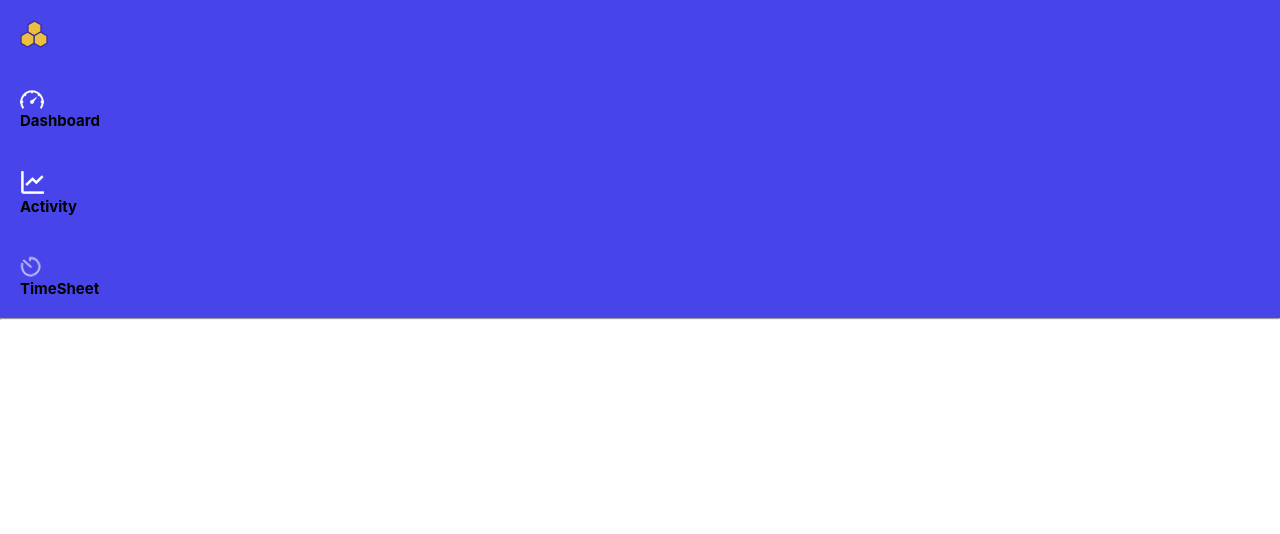
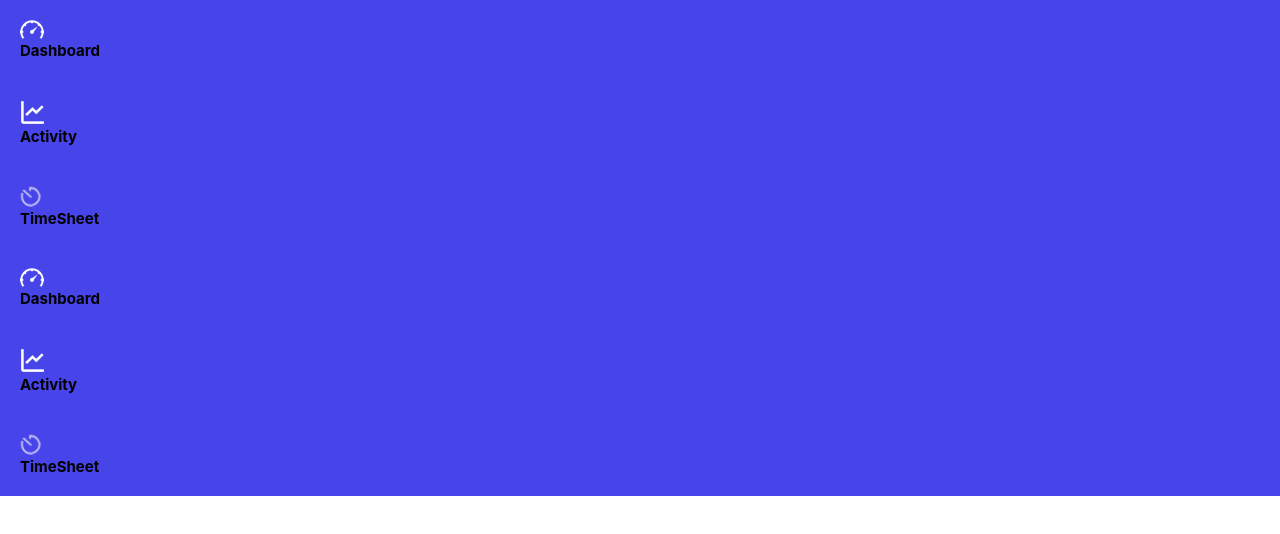
Before and after one commit to rohit1101/challenge-2, a React (Create React App) app: page / in a window 1280 px wide. Shown: the top 534 px of the page. Built offline with nearby package versions, Linux system fonts and the light colour scheme.

Commit message:
working on sidebar

```diff
--- a/src/components/SideNav/One.jsx
+++ b/src/components/SideNav/One.jsx
@@ -1,11 +1,10 @@
 import React from "react";
 import styles from "./SideNav.module.css";
-
 import { Icon } from "./Icon";
 
 export function One({ speed, graph, timer }) {
   return (
-    <div className={styles.nav}>
+    <>
       <div className={styles.dash}>
         <Icon image={speed} />
         <h2>Dashboard</h2>
@@ -18,6 +17,6 @@ export function One({ speed, graph, timer }) {
         <Icon image={timer} />
         <h2>TimeSheet</h2>
       </div>
-    </div>
+    </>
   );
 }
--- a/src/components/SideNav/SideNav.jsx
+++ b/src/components/SideNav/SideNav.jsx
@@ -4,15 +4,13 @@ import logo from "../../assets/logo.png";
 import speedometer from "../../assets/speedometer.png";
 import graph from "../../assets/graph.png";
 import timerWhite from "../../assets/timer_white.png";
-
 import { One } from "./One";
 
 export function SideNav() {
   return (
     <div className={styles.nav}>
-      <img src={logo} alt="ss" className={styles.first} />
-      <One speed={speedometer} graph={graph} timer={timerWhite} />
-      <hr />
+      <One speed={speedometer} graph={graph} timer={timerWhite} logo={logo} />
+      <One speed={speedometer} graph={graph} timer={timerWhite} logo={logo} />
     </div>
   );
 }
--- a/src/components/SideNav/SideNav.module.css
+++ b/src/components/SideNav/SideNav.module.css
@@ -1,5 +1,7 @@
 .nav {
   background-color: rgb(71, 68, 233);
+  display: grid;
+  grid-template-columns: 1fr;
 }
 
 .dash,
```
